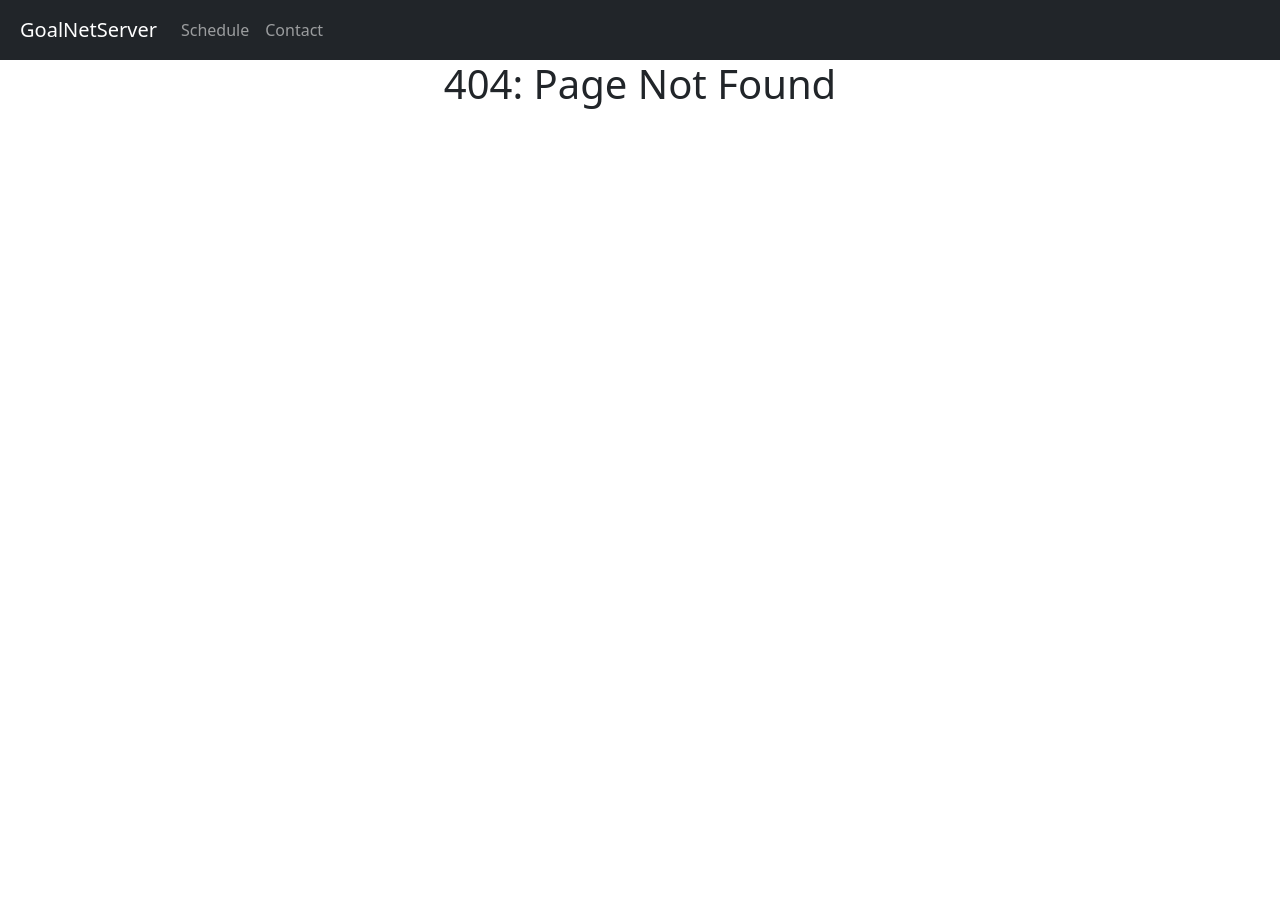
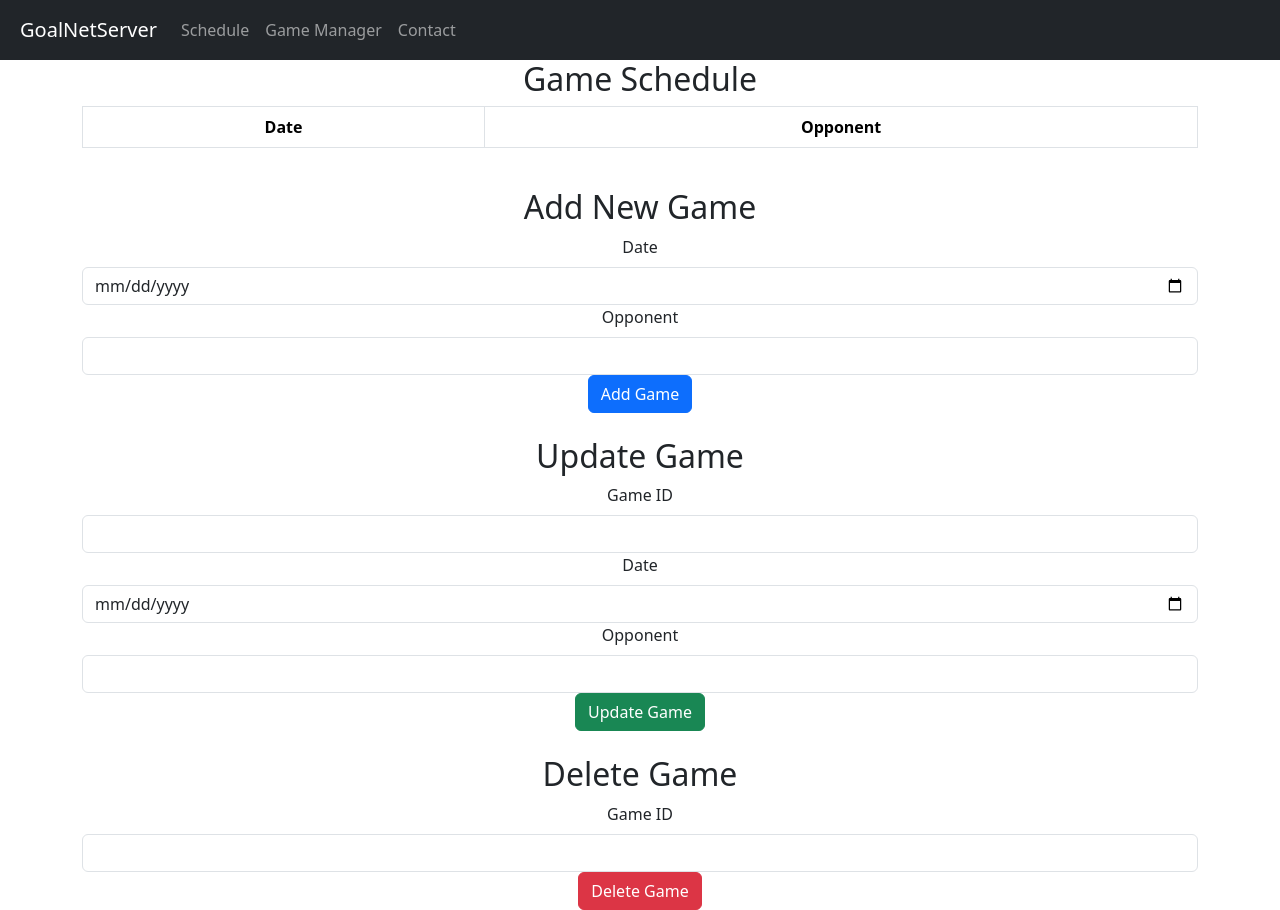
Before and after one commit to Micjoey/SoccerWebsite, a React (Create React App) app: page /game in a window 1280 px wide. Before the commit this address had no page. Before the commit the page ends 800 px from the top, so only its background shows below. Built offline with nearby package versions, Linux system fonts and the light colour scheme.

Commit message:
Feature(GameScheduleManager): Create a basic form for games\nApp.tsx;GameScheduleManager.scss;GameScheduleManager.tsx;Header.tsx

```diff
--- a/src/App.tsx
+++ b/src/App.tsx
@@ -6,6 +6,7 @@ import HomePage from "./components/HomePage/HomePage";
 import NotFoundPage from "./components/NotFoundPage/NotFoundPage";
 import SchedulePage from "./components/SchedulePage/SchedulePage";
 import Header from "./components/Header/Header";
+import GameScheduleManager from "./components/GameScheduleManager/GameScheduleManager";
 
 function App() {
   return (
@@ -14,7 +15,8 @@ function App() {
         <Header />
         <Routes>
           <Route path="/" element={<HomePage />} />
-          <Route path="/schedule" element={<SchedulePage />} />{" "}
+          <Route path="/schedule" element={<SchedulePage />} />
+          <Route path="/game" element={<GameScheduleManager />} />
           <Route path="*" element={<NotFoundPage />} />
         </Routes>
       </div>
--- /dev/null
+++ b/src/components/GameScheduleManager/GameScheduleManager.scss
@@ -0,0 +1,3 @@
+.GameScheduleManager {
+  /* Styles for GameScheduleManager go here */
+}
--- /dev/null
+++ b/src/components/GameScheduleManager/GameScheduleManager.tsx
@@ -0,0 +1,215 @@
+import React, { useState } from "react";
+import { Container, Row, Col, Button, Form, Table } from "react-bootstrap";
+import "./GameScheduleManager.scss";
+
+interface Game {
+  id: string;
+  date: string;
+  opponent: string;
+}
+
+const GameScheduleManager: React.FC = () => {
+  const [games, setGames] = useState<Game[]>([]);
+  const [newGame, setNewGame] = useState({ date: "", opponent: "" });
+  const [updateGame, setUpdateGame] = useState({
+    id: "",
+    date: "",
+    opponent: "",
+  });
+  const [deleteGameId, setDeleteGameId] = useState("");
+
+  const handleAddGame = async (e: React.FormEvent<HTMLFormElement>) => {
+    e.preventDefault();
+    try {
+      const response = await fetch("http://localhost:3001/games", {
+        method: "POST",
+        headers: {
+          "Content-Type": "application/json",
+        },
+        body: JSON.stringify(newGame),
+      });
+      if (response.ok) {
+        const addedGame = await response.json();
+        setGames((currentGames) => [...currentGames, addedGame]);
+        setNewGame({ date: "", opponent: "" }); // Reset form fields
+      } else {
+        console.error("Failed to add game");
+      }
+    } catch (error) {
+      console.error("Error adding game:", error);
+    }
+  };
+
+  const handleUpdateGame = async (e: React.FormEvent<HTMLFormElement>) => {
+    e.preventDefault();
+    try {
+      const response = await fetch(`/games/${updateGame.id}`, {
+        method: "PUT",
+        headers: {
+          "Content-Type": "application/json",
+        },
+        body: JSON.stringify({
+          date: updateGame.date,
+          opponent: updateGame.opponent,
+        }),
+      });
+      if (response.ok) {
+        const updatedGame = await response.json();
+        setGames((currentGames) =>
+          currentGames.map((game) =>
+            game.id === updatedGame.id ? updatedGame : game,
+          ),
+        );
+        setUpdateGame({ id: "", date: "", opponent: "" }); // Reset form fields
+      } else {
+        console.error("Failed to update game");
+      }
+    } catch (error) {
+      console.error("Error updating game:", error);
+    }
+  };
+
+  const handleDeleteGame = async (e: React.FormEvent<HTMLFormElement>) => {
+    e.preventDefault();
+    try {
+      const response = await fetch(`/games/${deleteGameId}`, {
+        method: "DELETE",
+      });
+      if (response.ok) {
+        setGames((currentGames) =>
+          currentGames.filter((game) => game.id !== deleteGameId),
+        );
+        setDeleteGameId(""); // Reset field
+      } else {
+        console.error("Failed to delete game");
+      }
+    } catch (error) {
+      console.error("Error deleting game:", error);
+    }
+  };
+
+  return (
+    <div className="GameScheduleManager">
+      <Container>
+        {/* List Games */}
+        <Row className="mb-4">
+          <Col>
+            <h2>Game Schedule</h2>
+            <Table striped bordered hover>
+              <thead>
+                <tr>
+                  <th>Date</th>
+                  <th>Opponent</th>
+                </tr>
+              </thead>
+              <tbody>
+                {games.map((game, index) => (
+                  <tr key={index}>
+                    <td>{game.date}</td>
+                    <td>{game.opponent}</td>
+                  </tr>
+                ))}
+              </tbody>
+            </Table>
+          </Col>
+        </Row>
+
+        {/* Add Game */}
+        <Row className="mb-4">
+          <Col>
+            <h2>Add New Game</h2>
+            <Form onSubmit={handleAddGame}>
+              <Form.Group controlId="formGameDate">
+                <Form.Label>Date</Form.Label>
+                <Form.Control
+                  type="date"
+                  value={newGame.date}
+                  onChange={(e) =>
+                    setNewGame({ ...newGame, date: e.target.value })
+                  }
+                />
+              </Form.Group>
+              <Form.Group controlId="formOpponent">
+                <Form.Label>Opponent</Form.Label>
+                <Form.Control
+                  type="text"
+                  value={newGame.opponent}
+                  onChange={(e) =>
+                    setNewGame({ ...newGame, opponent: e.target.value })
+                  }
+                />
+              </Form.Group>
+              <Button variant="primary" type="submit">
+                Add Game
+              </Button>
+            </Form>
+          </Col>
+        </Row>
+
+        {/* Update Game */}
+        <Row className="mb-4">
+          <Col>
+            <h2>Update Game</h2>
+            <Form onSubmit={handleUpdateGame}>
+              <Form.Group controlId="formUpdateGameId">
+                <Form.Label>Game ID</Form.Label>
+                <Form.Control
+                  type="text"
+                  value={updateGame.id}
+                  onChange={(e) =>
+                    setUpdateGame({ ...updateGame, id: e.target.value })
+                  }
+                />
+              </Form.Group>
+              <Form.Group controlId="formUpdateGameDate">
+                <Form.Label>Date</Form.Label>
+                <Form.Control
+                  type="date"
+                  value={updateGame.date}
+                  onChange={(e) =>
+                    setUpdateGame({ ...updateGame, date: e.target.value })
+                  }
+                />
+              </Form.Group>
+              <Form.Group controlId="formUpdateOpponent">
+                <Form.Label>Opponent</Form.Label>
+                <Form.Control
+                  type="text"
+                  value={updateGame.opponent}
+                  onChange={(e) =>
+                    setUpdateGame({ ...updateGame, opponent: e.target.value })
+                  }
+                />
+              </Form.Group>
+              <Button variant="success" type="submit">
+                Update Game
+              </Button>
+            </Form>
+          </Col>
+        </Row>
+
+        {/* Delete Game */}
+        <Row>
+          <Col>
+            <h2>Delete Game</h2>
+            <Form onSubmit={handleDeleteGame}>
+              <Form.Group controlId="formDeleteGameId">
+                <Form.Label>Game ID</Form.Label>
+                <Form.Control
+                  type="text"
+                  value={deleteGameId}
+                  onChange={(e) => setDeleteGameId(e.target.value)}
+                />
+              </Form.Group>
+              <Button variant="danger" type="submit">
+                Delete Game
+              </Button>
+            </Form>
+          </Col>
+        </Row>
+      </Container>
+    </div>
+  );
+};
+
+export default GameScheduleManager;
--- a/src/components/Header/Header.tsx
+++ b/src/components/Header/Header.tsx
@@ -11,6 +11,7 @@ const Header: React.FC = () => {
       <Navbar.Collapse id="basic-navbar-nav">
         <Nav className="mr-auto">
           <Nav.Link href="/schedule">Schedule</Nav.Link>
+          <Nav.Link href="/game">Game Manager</Nav.Link>
           <ContactLink />
         </Nav>
       </Navbar.Collapse>
```
